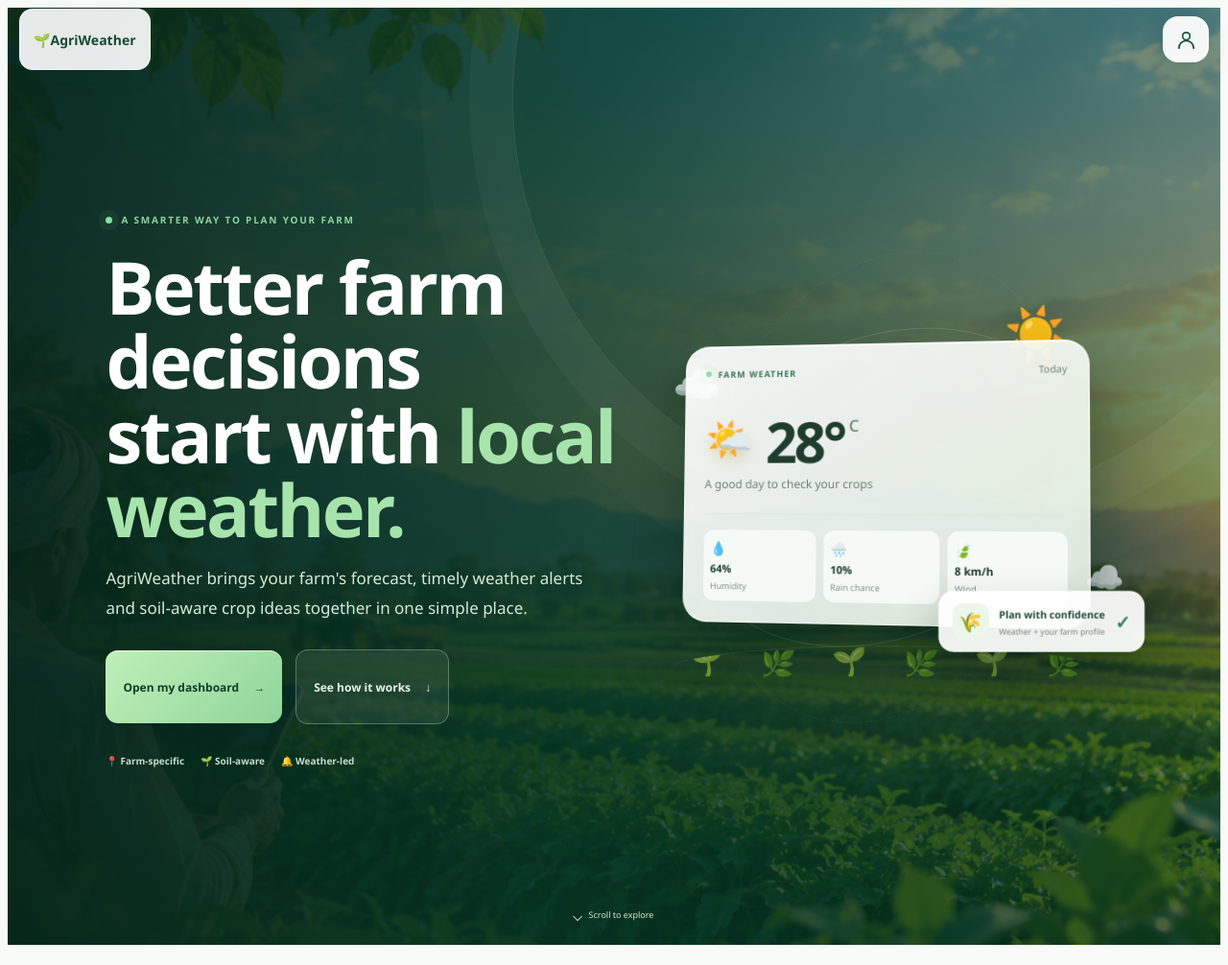
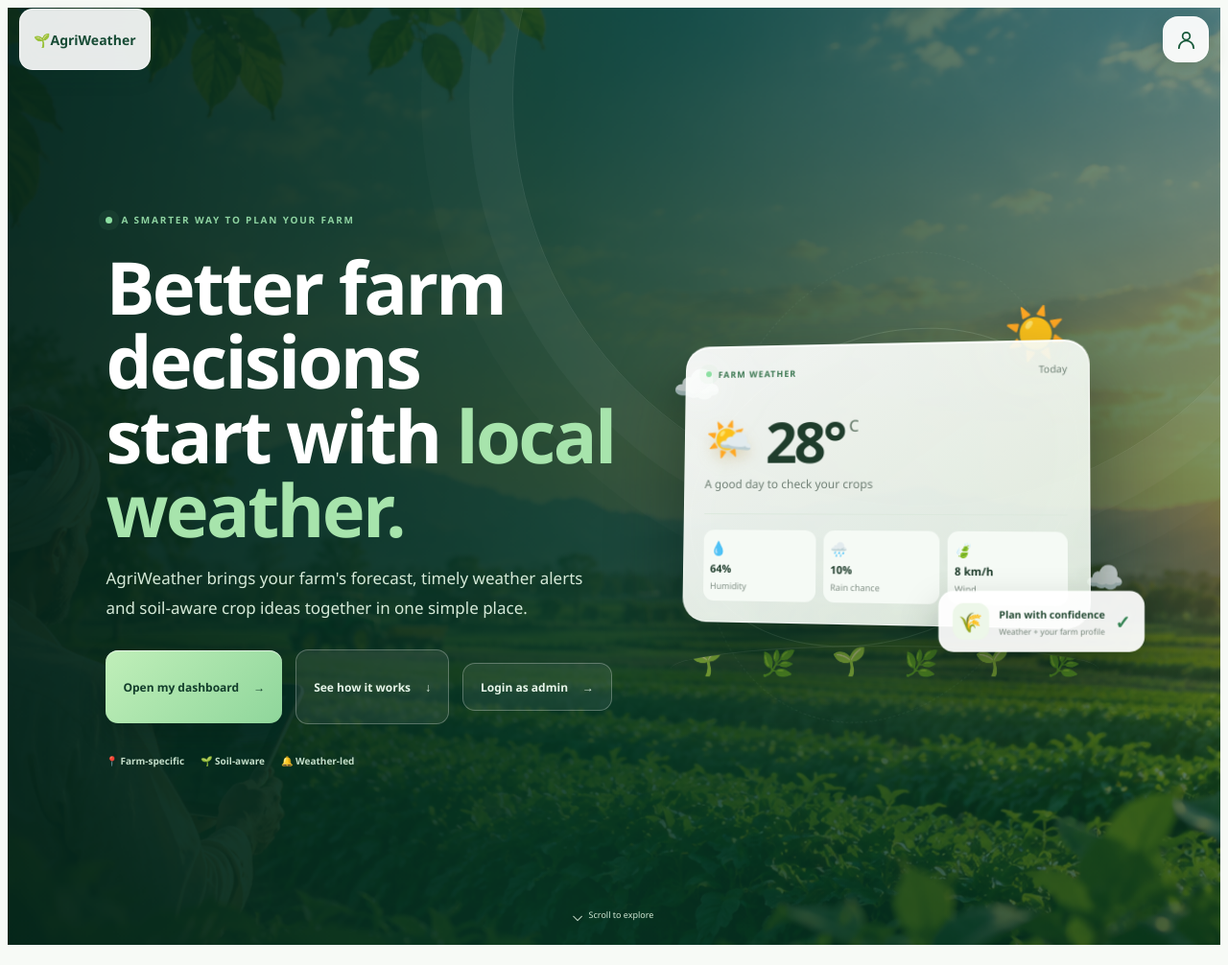
Before and after one commit to PrinceRaj09/Smart_Weather_Alert, a Flask app: page / in a window 1280 px wide. Shown: the top 1006 px of the page at 96% size. Run offline with Flask 3, Linux system fonts and the light colour scheme; the visitor is signed in with stand-in values (Sample User, id 1); parts of the project's set-up code (start-up, migrations or seed data) failed here and were passed over; some libraries are stand-ins or nearby versions.

Commit message:
Add dedicated admin login flow
Co-authored-by: Copilot <223556219+Copilot@users.noreply.github.com>

```diff
--- a/app.py
+++ b/app.py
@@ -399,7 +399,7 @@ def _send_email_otp(email, otp):
 
 @app.route("/")
 def home():
-    return render_template("home.html")
+    return render_template("home.html", frontend_origin=VERCEL_ORIGIN)
 
 
 @app.route("/register", methods=["GET", "POST"])
@@ -592,6 +592,17 @@ def login():
             error="Incorrect password. Please try again."
         )
 
+    admin_login = request.form.get("login_mode") == "admin"
+    is_admin = bool(
+        ADMIN_USER_ID
+        and user["user_id"].strip().upper() == ADMIN_USER_ID
+    )
+    if admin_login and not is_admin:
+        return render_template(
+            "login.html",
+            error="This account does not have administrator access."
+        ), 403
+
     record_user_login(user["user_id"])
 
     # Create a fresh session after successful authentication.
@@ -599,6 +610,8 @@ def login():
     session["user_id"] = user["user_id"]
     session["full_name"] = user["full_name"]
 
+    if admin_login:
+        return redirect(url_for("admin_farmers"))
     return redirect(url_for("dashboard"))
 
 
@@ -630,11 +643,16 @@ def api_login():
         }), 401
 
     record_user_login(user["user_id"])
+    is_admin = bool(
+        ADMIN_USER_ID
+        and user["user_id"].strip().upper() == ADMIN_USER_ID
+    )
 
     return jsonify({
         "success": True,
         "user_id": user["user_id"],
         "full_name": user["full_name"],
+        "is_admin": is_admin,
         "access_token": _issue_access_token(user["user_id"]),
         "token_type": "Bearer",
         "expires_in": ACCESS_TOKEN_TTL_SECONDS
--- a/frontend/styles.css
+++ b/frontend/styles.css
@@ -195,6 +195,7 @@ button, a { -webkit-tap-highlight-color: transparent; }
 
 .auth-card .form-submit { width: 100%; margin-top: 16px; }
 .auth-switch { margin-top: 16px; color: var(--ink-soft); text-align: center; font-size: 13px; }
+.auth-switch .admin-login-link { display: block; margin: 10px auto 0; }
 .link-button { padding: 0; border: 0; background: none; color: #267049; cursor: pointer; font-weight: 800; }
 .form-message { min-height: 18px; margin: 10px 0 0; color: #a23a35; font-size: 13px; }
 .location-row { display: flex; gap: 10px; align-items: center; }
@@ -275,7 +276,9 @@ footer { padding: 14px 20px 24px; color: #728579; text-align: center; font-size:
 
 @media (max-width: 560px) {
   .topbar, .page { width: min(100% - 28px, 1240px); }
-  .topbar { min-height: 72px; }
+  .topbar { min-height: 72px; align-items: stretch; flex-direction: column; gap: 10px; padding: 12px 0; }
+  .top-actions { justify-content: space-between; flex-wrap: wrap; }
+  .top-actions .button.small { padding: 7px 9px; font-size: 12px; }
   .brand { font-size: 16px; }
   .brand-icon { width: 40px; height: 40px; border-radius: 13px; }
   .welcome { min-height: 0; padding: 20px 0 30px; }
--- a/static/3d-theme.css
+++ b/static/3d-theme.css
@@ -1533,6 +1533,11 @@ body {
     border: 1px solid #ffffff44;
     background: #ffffff12;
     backdrop-filter: blur(8px);
+}
+
+button.landing-secondary-cta {
+    font-family: inherit;
+    cursor: pointer;
 }
 
 .landing-secondary-cta:hover {
--- a/templates/_auth_popup.html
+++ b/templates/_auth_popup.html
@@ -42,6 +42,21 @@
             <span><strong>Log out</strong><small>End this farm session</small></span>
             <span class="auth-choice-arrow">→</span>
         </a>
+        {% if frontend_origin %}
+        <a class="auth-choice auth-choice-login"
+           href="{{ frontend_origin }}/?auth=admin">
+            <span class="auth-choice-icon">🔐</span>
+            <span><strong>Login as admin</strong><small>Review registered farmer data</small></span>
+            <span class="auth-choice-arrow">→</span>
+        </a>
+        {% else %}
+        <button class="auth-choice auth-choice-login" type="button"
+                id="showAdminLoginForm">
+            <span class="auth-choice-icon">🔐</span>
+            <span><strong>Login as admin</strong><small>Review registered farmer data</small></span>
+            <span class="auth-choice-arrow">→</span>
+        </button>
+        {% endif %}
         {% else %}
         <button class="auth-choice auth-choice-login" type="button"
                 id="showLoginForm">
@@ -49,6 +64,21 @@
             <span><strong>Log in</strong><small>Open your farm dashboard</small></span>
             <span class="auth-choice-arrow">→</span>
         </button>
+        {% if frontend_origin %}
+        <a class="auth-choice auth-choice-login"
+           href="{{ frontend_origin }}/?auth=admin">
+            <span class="auth-choice-icon">🔐</span>
+            <span><strong>Login as admin</strong><small>Review registered farmer data</small></span>
+            <span class="auth-choice-arrow">→</span>
+        </a>
+        {% else %}
+        <button class="auth-choice auth-choice-login" type="button"
+                id="showAdminLoginForm">
+            <span class="auth-choice-icon">🔐</span>
+            <span><strong>Login as admin</strong><small>Review registered farmer data</small></span>
+            <span class="auth-choice-arrow">→</span>
+        </button>
+        {% endif %}
         <a class="auth-choice auth-choice-register"
            href="{{ url_for('register') }}">
             <span class="auth-choice-icon">🌾</span>
@@ -57,7 +87,6 @@
         </a>
         {% endif %}
     </div>
-    {% if not session.get('user_id') %}
     <form method="post" action="{{ url_for('login') }}" class="auth-form"
           id="quickLoginForm" hidden>
         <button class="auth-back" type="button" id="backToAuthChoices">
@@ -69,12 +98,12 @@
         <label for="quick-login-password">Password</label>
         <input id="quick-login-password" name="password" type="password"
                required autocomplete="current-password">
-        <button class="auth-submit" type="submit">Log in securely →</button>
+        <input id="quick-login-mode" type="hidden" name="login_mode" value="farmer">
+        <button class="auth-submit" id="quick-login-submit" type="submit">Log in securely →</button>
         <a class="auth-forgot" href="{{ url_for('login') }}#forgot-password">
             Forgot password?
         </a>
     </form>
-    {% endif %}
 </dialog>
 
 <script>
@@ -85,7 +114,26 @@
         const choices = document.getElementById("authChoices");
         const loginForm = document.getElementById("quickLoginForm");
         const showLogin = document.getElementById("showLoginForm");
+        const showAdminLogin = document.getElementById("showAdminLoginForm");
         const backToChoices = document.getElementById("backToAuthChoices");
+        const loginMode = document.getElementById("quick-login-mode");
+        const loginSubmit = document.getElementById("quick-login-submit");
+        const openLogin = admin => {
+            choices.hidden = true;
+            loginForm.hidden = false;
+            loginMode.value = admin ? "admin" : "farmer";
+            loginSubmit.textContent = admin
+                ? "Login as admin →"
+                : "Log in securely →";
+            document.getElementById("quick-login-identifier").focus();
+        };
+        document.querySelectorAll("[data-open-admin-login]").forEach(button => {
+            button.addEventListener("click", event => {
+                event.preventDefault();
+                if (!dialog.open) dialog.showModal();
+                openLogin(true);
+            });
+        });
         document.querySelectorAll("[data-open-auth]").forEach(button => {
             button.addEventListener("click", () => {
                 choices.hidden = false;
@@ -97,13 +145,8 @@
             "click",
             () => dialog.close()
         );
-        showLogin?.addEventListener("click",
-            () => {
-                choices.hidden = true;
-                loginForm.hidden = false;
-                document.getElementById("quick-login-identifier").focus();
-            }
-        );
+        showLogin?.addEventListener("click", () => openLogin(false));
+        showAdminLogin?.addEventListener("click", () => openLogin(true));
         backToChoices?.addEventListener("click",
             () => {
                 loginForm.hidden = true;
--- a/templates/home.html
+++ b/templates/home.html
@@ -40,6 +40,17 @@
                     <a class="landing-secondary-cta" href="#how-it-works">
                         See how it works <span aria-hidden="true">↓</span>
                     </a>
+                    {% if frontend_origin %}
+                    <a class="landing-secondary-cta"
+                       href="{{ frontend_origin }}/?auth=admin">
+                        Login as admin <span aria-hidden="true">→</span>
+                    </a>
+                    {% else %}
+                    <button class="landing-secondary-cta" type="button"
+                            data-open-admin-login>
+                        Login as admin <span aria-hidden="true">→</span>
+                    </button>
+                    {% endif %}
                 </div>
                 <div class="landing-trust-line">
                     <span>📍 Farm-specific</span>
@@ -168,6 +179,17 @@
                 Create account <span aria-hidden="true">→</span>
             </a>
             {% endif %}
+            {% if frontend_origin %}
+            <a class="landing-secondary-cta"
+               href="{{ frontend_origin }}/?auth=admin">
+                Login as admin <span aria-hidden="true">→</span>
+            </a>
+            {% else %}
+            <button class="landing-secondary-cta" type="button"
+                    data-open-admin-login>
+                Login as admin <span aria-hidden="true">→</span>
+            </button>
+            {% endif %}
         </section>
     </main>
 
```
Also changed, not shown: DEPLOYMENT.md (+5 -3 lines), frontend/app.js (+62 -35 lines), test_login_history.py (+81 -5 lines).
